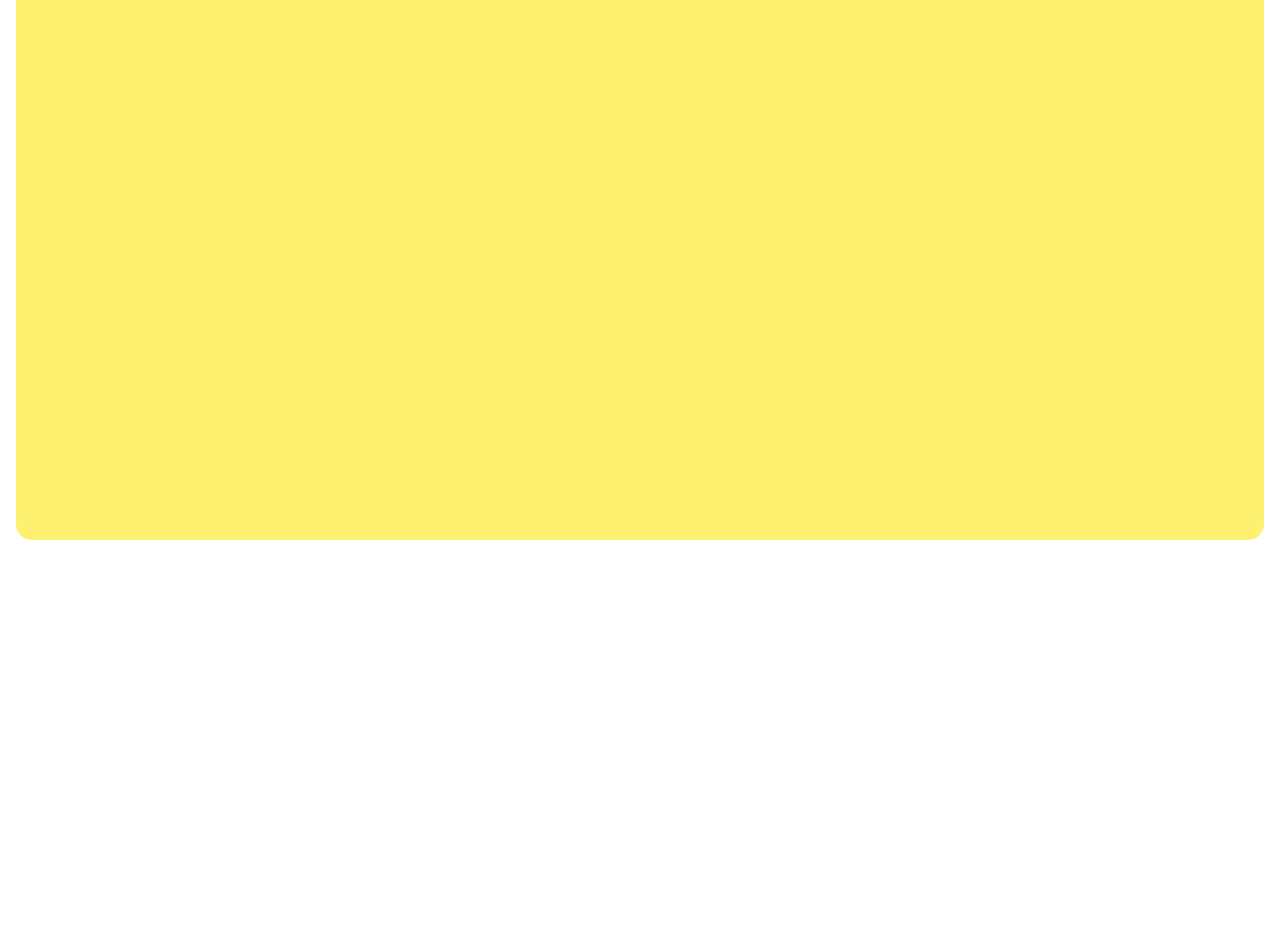
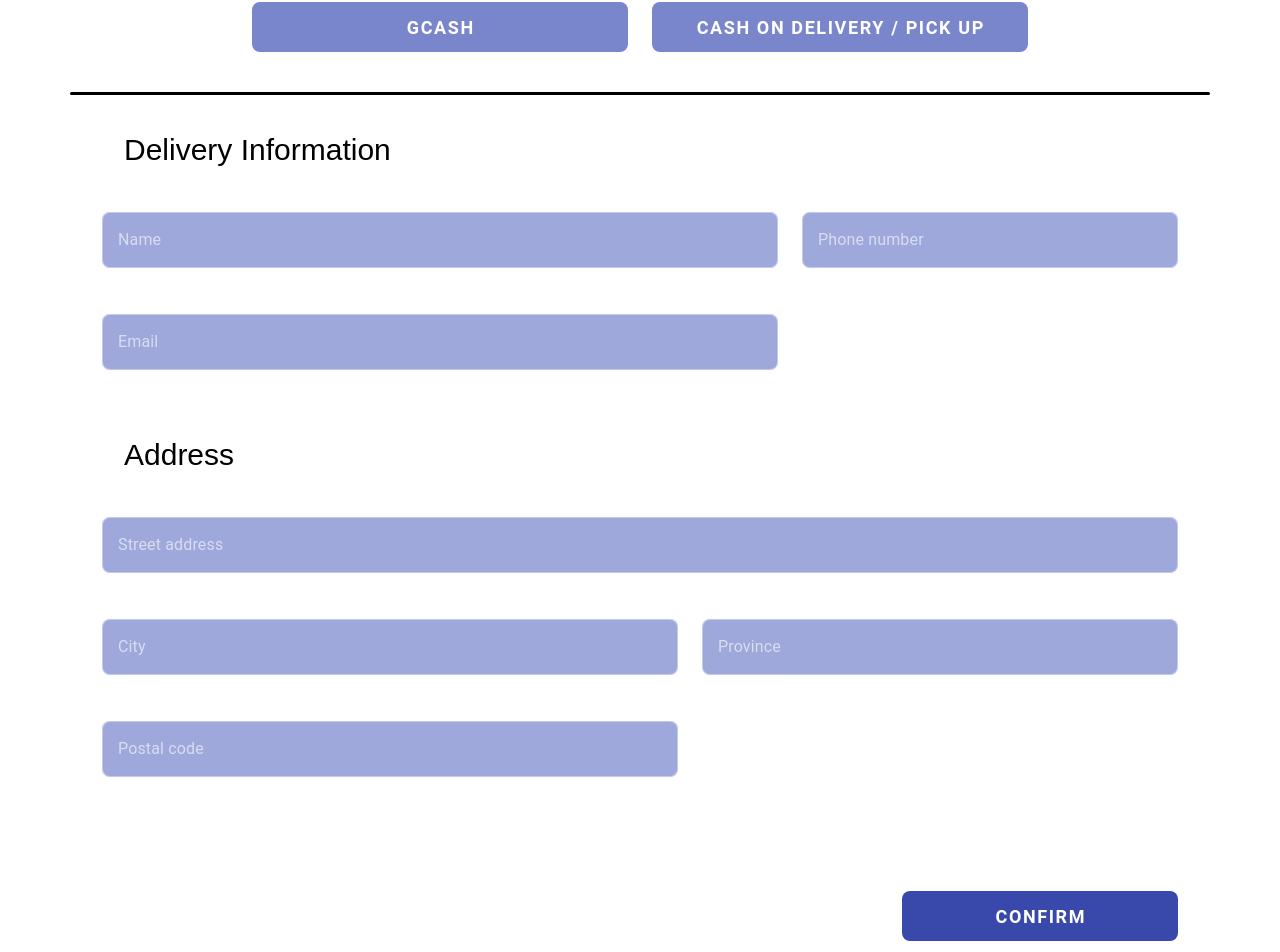
Before and after one commit to queensajolga/WEB-APPLICATION, a Vue app: page /renteePayment in a window 1280 px wide. Shown: the part 480-1432 px from the top of the page. Before the commit the page ends 1044 px from the top, so only its background shows below. Built offline with nearby package versions, Linux system fonts and the light colour scheme; a web font is replaced by a local one.

Commit message:
added payment mode

```diff
--- a/package.json
+++ b/package.json
@@ -15,8 +15,6 @@
   "dependencies": {
     "@popperjs/core": "^2.11.8",
     "@vuepic/vue-datepicker": "^11.0.2",
-    "bootstrap": "^5.3.6",
-    "bootstrap-icons": "^1.11.3",
     "pinia": "^3.0.1",
     "vue": "^3.5.13",
     "vue-router": "^4.5.0",
--- a/src/views/auth/RenteeMessagesView.vue
+++ b/src/views/auth/RenteeMessagesView.vue
@@ -195,7 +195,6 @@ function openMessengerPopup(message) {
     case 'queen':
       simpleTextMessage = `Hi Ella! Visit our rental page to check out the latest items available for rent!`
       break
-
     case 'PEDAL & GO': // This case was already handled above by its 'jannah' ID, leaving this here for clarity.
       simpleTextMessage = `Good day ${userFirstName.value}! Your E-bike rental from May 10-12, 2025, is all set. We're looking forward to your ride and hope you have a fantastic experience. As a friendly reminder, please bring your valid ID for pickup at the CSU campus. If anything comes up or you have any questions before then, please message us directly.`
       break
@@ -369,7 +368,7 @@ function proceedToPayment(link) {
 
                 <div v-if="chatMsg.isPaymentAction" class="payment-button-container">
                   <v-btn
-                    color="yellow-lighten-2"
+                    color="indigo-lighten-1"
                     class="pay-button"
                     @click="proceedToPayment(chatMsg.paymentLink)"
                     >{{ chatMsg.text || 'Proceed to Payment' }}</v-btn
@@ -522,14 +521,15 @@ function proceedToPayment(link) {
 
 .pay-button {
   padding: 8px 12px;
-  border-radius: 18px;
+  border-radius: 17px;
   word-break: break-word;
 }
 
 .payment-button-container {
   display: flex;
-  justify-content: flex-end;
+  justify-content: flex-start;
   width: 100%;
-  margin-top: 8px;
+  margin-top: 10px;
+  margin-left: 40px;
 }
 </style>
--- a/src/views/auth/RenteePaymentView.vue
+++ b/src/views/auth/RenteePaymentView.vue
@@ -66,7 +66,7 @@ watchEffect(() => {
           </v-col>
         </v-row>
 
-        <div class="yellow-section py-8 px-4">
+        <div class="white-section py-8 px-4">
           <v-row justify="center" class="mb-8">
             <div class="custom-divider mx-auto"></div>
           </v-row>
@@ -74,18 +74,204 @@ watchEffect(() => {
             <h2 class="hello-text">Rental Payment</h2>
           </v-row>
 
-          <v-row justify="center" class="mb-8">
+          <v-row justify="center" class="mb-10">
             <div
               class="custom-divider mx-auto"
               style="border-top: 3px solid black; width: 95%"
             ></div>
           </v-row>
 
-          <v-card class="pa-6" elevation="4" color="yellow-lighten-3">
+          <div class="white-section py-1 px-5">
             <v-row justify="center">
-              <p class="welcome-text">SELECT YOUR MODE OF PAYMENT</p>
+              <v-col cols="auto">
+                <v-row justify="center ">
+                  <p class="welcome-text">SELECT YOUR MODE OF PAYMENT</p>
+                </v-row>
+              </v-col>
             </v-row>
-          </v-card>
+
+            <v-row justify="center">
+              <v-col cols="12" sm="6" md="4">
+                <v-btn
+                  color="indigo-lighten-2"
+                  class="font-weight-bold mt-10 rounded-lg pa-2"
+                  v-bind="activatorProps"
+                  text="GCash"
+                  variant="flat"
+                  block
+                  height="50px"
+                  style="font-size: 18px"
+                >
+                </v-btn>
+              </v-col>
+
+              <v-col cols="12" sm="6" md="4">
+                <v-btn
+                  color="indigo-lighten-2"
+                  class="font-weight-bold mt-10 rounded-lg pa-2"
+                  v-bind="activatorProps"
+                  text="Cash on Delivery / Pick up"
+                  variant="flat"
+                  block
+                  height="50px"
+                  style="font-size: 18px"
+                ></v-btn>
+              </v-col>
+            </v-row>
+
+            <v-spacer class="mt-10"></v-spacer>
+
+            <v-row justify="center" class="mb-8">
+              <div
+                class="custom-divider mx-auto"
+                style="border-top: 3px solid black; width: 95%"
+              ></div>
+            </v-row>
+
+            <v-row justify="start mx-10">
+              <v-col cols="auto">
+                <v-row justify="center mx-5">
+                  <p class="welcome-text" style="font-size: 30px">Delivery Information</p>
+                </v-row>
+              </v-col>
+            </v-row>
+
+            <v-spacer class="mt-10"></v-spacer>
+
+            <v-row justify="center">
+              <v-col cols="12" sm="6" md="7">
+                <v-text-field
+                  color="black"
+                  text-color="black"
+                  v-model="Name"
+                  label="Name"
+                  variant="outlined"
+                  bg-color="indigo-lighten-3 rounded-lg"
+                />
+              </v-col>
+              <v-col cols="12" sm="6" md="4">
+                <v-text-field
+                  color="black"
+                  v-model="number"
+                  label="Phone number"
+                  variant="outlined"
+                  bg-color="indigo-lighten-3 rounded-lg"
+                />
+              </v-col>
+            </v-row>
+
+            <v-row justify="center">
+              <v-col cols="12" sm="6" md="7">
+                <v-text-field
+                  color="black"
+                  text-color="black"
+                  v-model="Name"
+                  label="Email"
+                  variant="outlined"
+                  bg-color="indigo-lighten-3 rounded-lg"
+                />
+              </v-col>
+              <v-col cols="12" sm="6" md="4"> </v-col>
+            </v-row>
+
+            <v-spacer class="mt-10"></v-spacer>
+
+            <v-row justify="start mx-10">
+              <v-col cols="auto">
+                <v-row justify="center mx-5">
+                  <p class="welcome-text" style="font-size: 30px">Address</p>
+                </v-row>
+              </v-col>
+            </v-row>
+
+            <v-spacer class="mt-10"></v-spacer>
+
+            <v-row justify="center">
+              <v-col cols="12" sm="6" md="11">
+                <v-text-field
+                  color="black"
+                  text-color="black"
+                  v-model="Name"
+                  label="Street address"
+                  variant="outlined"
+                  bg-color="indigo-lighten-3 rounded-lg"
+                />
+              </v-col>
+            </v-row>
+            <v-row justify="center">
+              <v-col cols="12" sm="6" md="6">
+                <v-text-field
+                  color="black"
+                  text-color="black"
+                  v-model="city"
+                  label="City"
+                  variant="outlined"
+                  bg-color="indigo-lighten-3 rounded-lg"
+                />
+              </v-col>
+              <v-col cols="12" sm="6" md="5">
+                <v-text-field
+                  color="black"
+                  v-model="text"
+                  label="Province"
+                  variant="outlined"
+                  bg-color="indigo-lighten-3 rounded-lg"
+                />
+              </v-col>
+            </v-row>
+            <v-row justify="center">
+              <v-col cols="12" sm="6" md="6">
+                <v-text-field
+                  color="black"
+                  text-color="black"
+                  v-model="number"
+                  label="Postal code"
+                  variant="outlined"
+                  bg-color="indigo-lighten-3 rounded-lg"
+                />
+              </v-col>
+              <v-col cols="12" sm="6" md="5"> </v-col>
+            </v-row>
+
+            <v-spacer class="mt-10"></v-spacer>
+
+            <v-row justify="center" class="mb-8">
+              <v-col cols="12" sm="6" md="8"> </v-col>
+              <v-col cols="12" sm="6" md="3">
+                <v-btn
+                  color="indigo-darken-1"
+                  class="font-weight-bold mt-10 rounded-lg pa-2"
+                  v-bind="activatorProps"
+                  text="Confirm"
+                  variant="flat"
+                  block
+                  height="50px"
+                  style="font-size: 18px"
+                >
+                </v-btn>
+              </v-col>
+            </v-row>
+
+            <v-spacer class="mt-10"></v-spacer>
+
+            <div
+              class="custom-divider mx-auto"
+              style="border-top: 3px solid black; width: 95%"
+            ></div>
+
+            <v-spacer class="mt-10"></v-spacer>
+
+            <v-row justify="center">
+              <v-col cols="auto">
+                <v-row justify="center ">
+                  <p class="welcome-text">
+                    Fill out only the Delivery Information if you want to deliver the item in your
+                    location.
+                  </p>
+                </v-row>
+              </v-col>
+            </v-row>
+          </div>
         </div>
       </v-container>
     </v-main>
```
Also changed, not shown: 1 other file (tests, documents, lock files or other folders).
